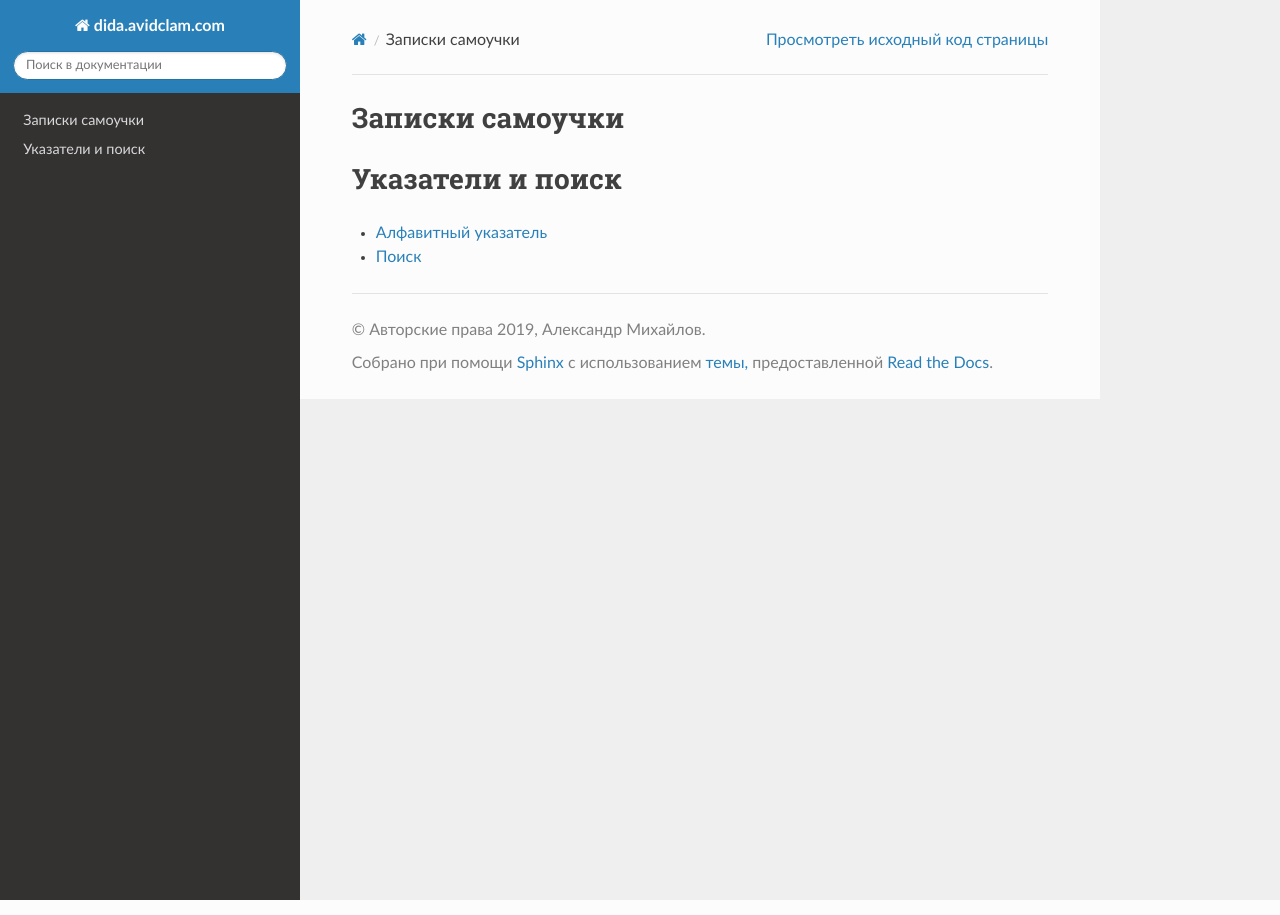
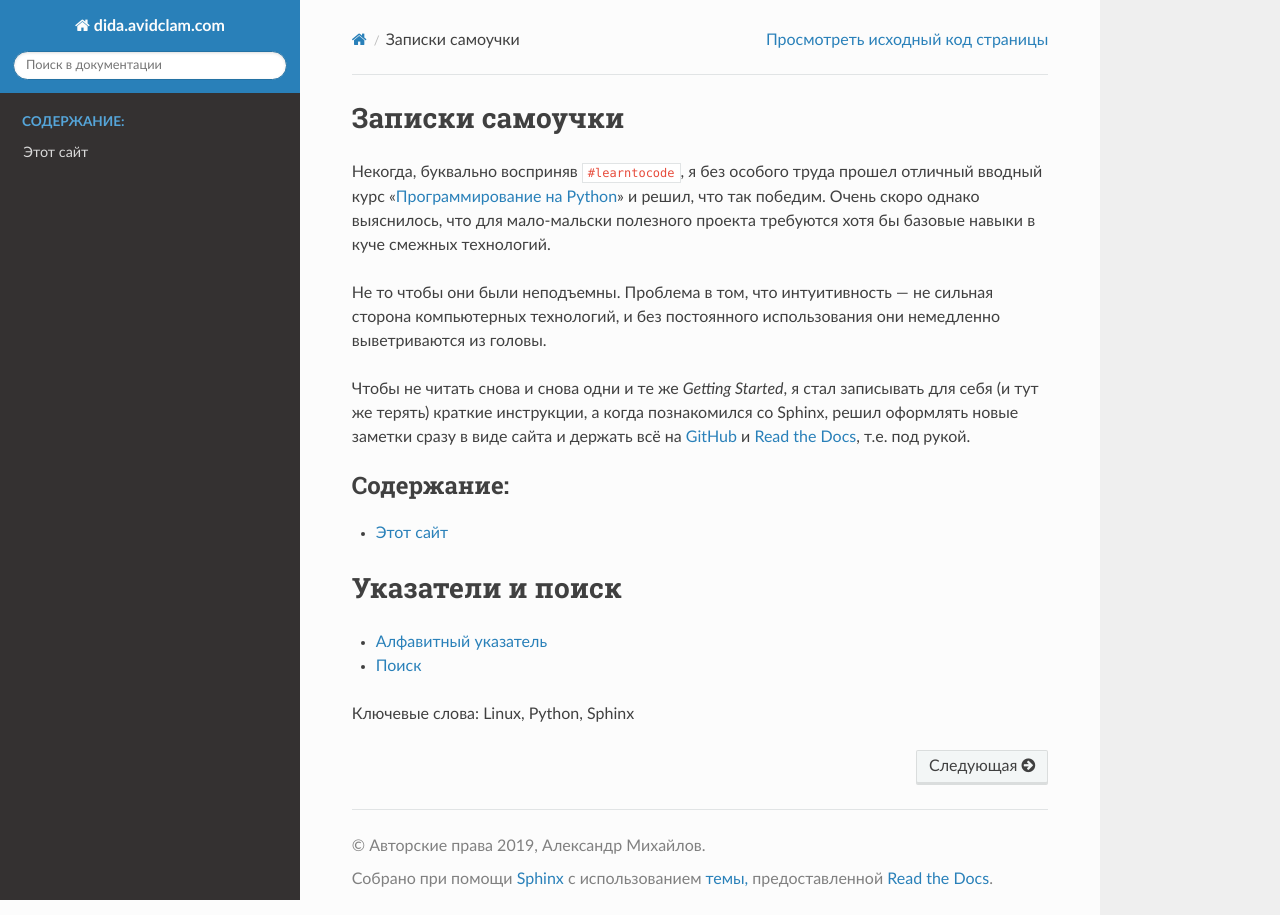
Before and after one commit to avidclam/dida, a Sphinx documentation site: the page built from docs/index.rst, in a window 1280 px wide. Built offline with Sphinx 7.4.7 and the Read the Docs theme 2.0.0, drawn with Linux system fonts in a browser that asks for light colours.

Commit message:
leo at work

```diff
--- a/docs/index.rst
+++ b/docs/index.rst
@@ -1,14 +1,24 @@
+.. rst3: filename: index
+
 Записки самоучки
 ================
 
+Некогда, буквально восприняв ``#learntocode``, я без особого труда прошел отличный вводный курс "`Программирование на Python <https://stepik.org/course/67/promo>`_" и решил, что так победим. Очень скоро однако выяснилось, что для мало-мальски полезного проекта требуются хотя бы базовые навыки в куче смежных технологий.
+
+Не то чтобы они были неподъемны. Проблема в том, что интуитивность --- не сильная сторона компьютерных технологий, и без постоянного использования они немедленно выветриваются из головы.
+
+Чтобы не читать снова и снова одни и те же *Getting Started*, я стал записывать для себя (и тут же терять) краткие инструкции, а когда познакомился со Sphinx, решил оформлять новые заметки сразу в виде сайта и держать всё на `GitHub <https://github.com/>`_ и `Read the Docs <https://readthedocs.org/>`_, т.е. под рукой.
+
 .. toctree::
-   :maxdepth: 2
+   :maxdepth: 1
    :caption: Содержание:
 
-
+   this-site
 
 Указатели и поиск
 =================
 
 * :ref:`genindex`
 * :ref:`search`
+
+Ключевые слова: Linux, Python, Sphinx
```
Also changed, not shown: docs/this-site.rst (added, +19 -0 lines), 3 other files.
